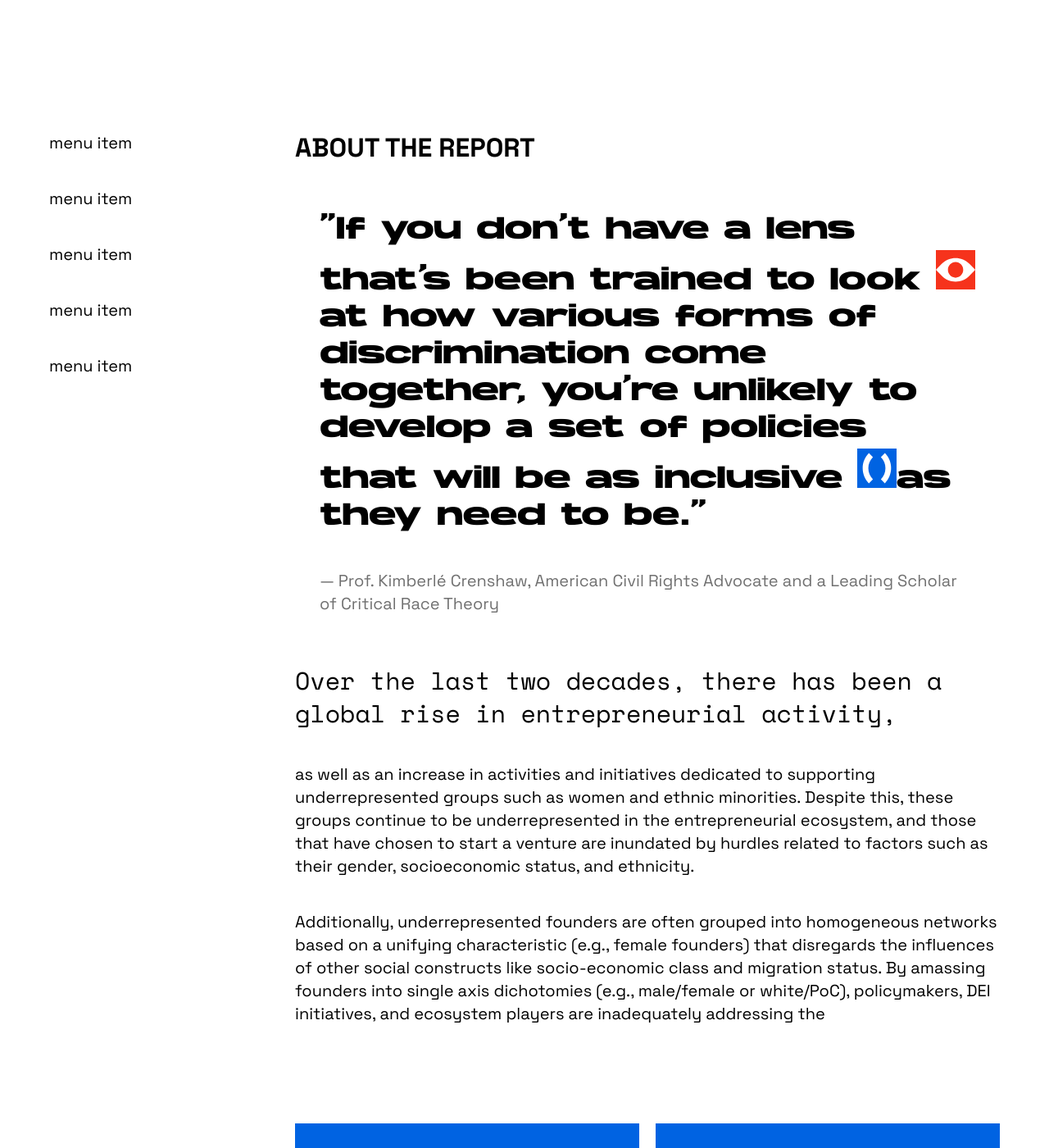
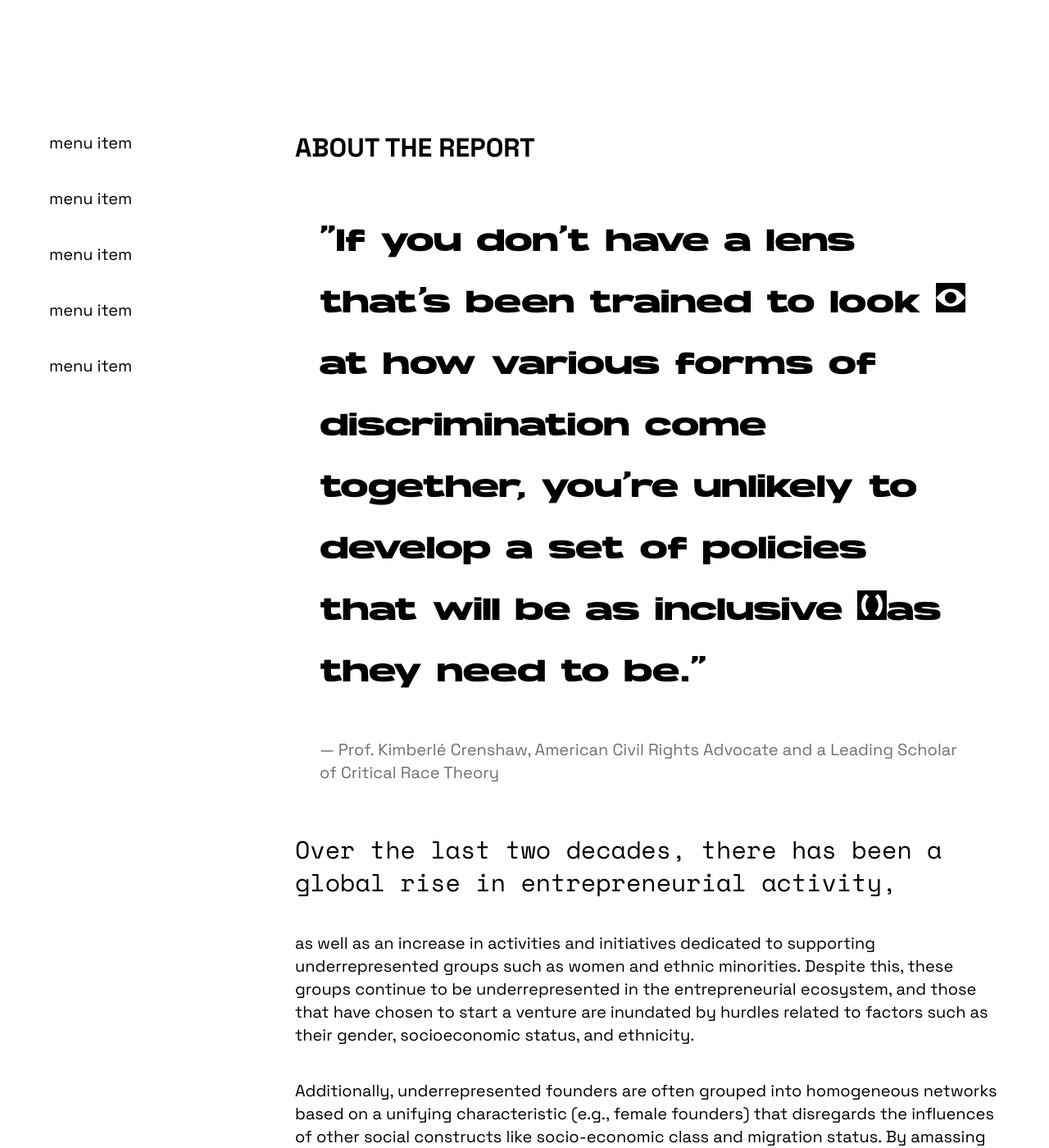
Before and after one commit to Founderland/Report, a Jekyll site: the page built from index.html, in a window 1280 px wide and 1400 px high, scrolled down 490 px. Shown: the whole window at 82% size. Built offline with Jekyll 4.4.1, drawn with Linux system fonts in a browser that asks for light colours.

Commit message:
symbols tweaks

```diff
--- a/assets/styles/output.css
+++ b/assets/styles/output.css
@@ -941,6 +941,7 @@ blockquote p {
     blockquote p {
     font-size: 1.875rem;
     line-height: 2.25rem;
+    line-height: 2;
   }
 }
 
@@ -969,12 +970,12 @@ figcaption {
 
 .symbol {
   display: inline-block;
-  width: 48px;
-  height: 48px;
+  width: 36px;
+  height: 36px;
   background-position: center center;
   background-repeat: no-repeat;
   background-size: contain;
-  //background-color: black;
+  background-color: black;
 }
 
 .Warmth {
```
Also changed, not shown: assets/styles/input.css (+4 -3 lines).
